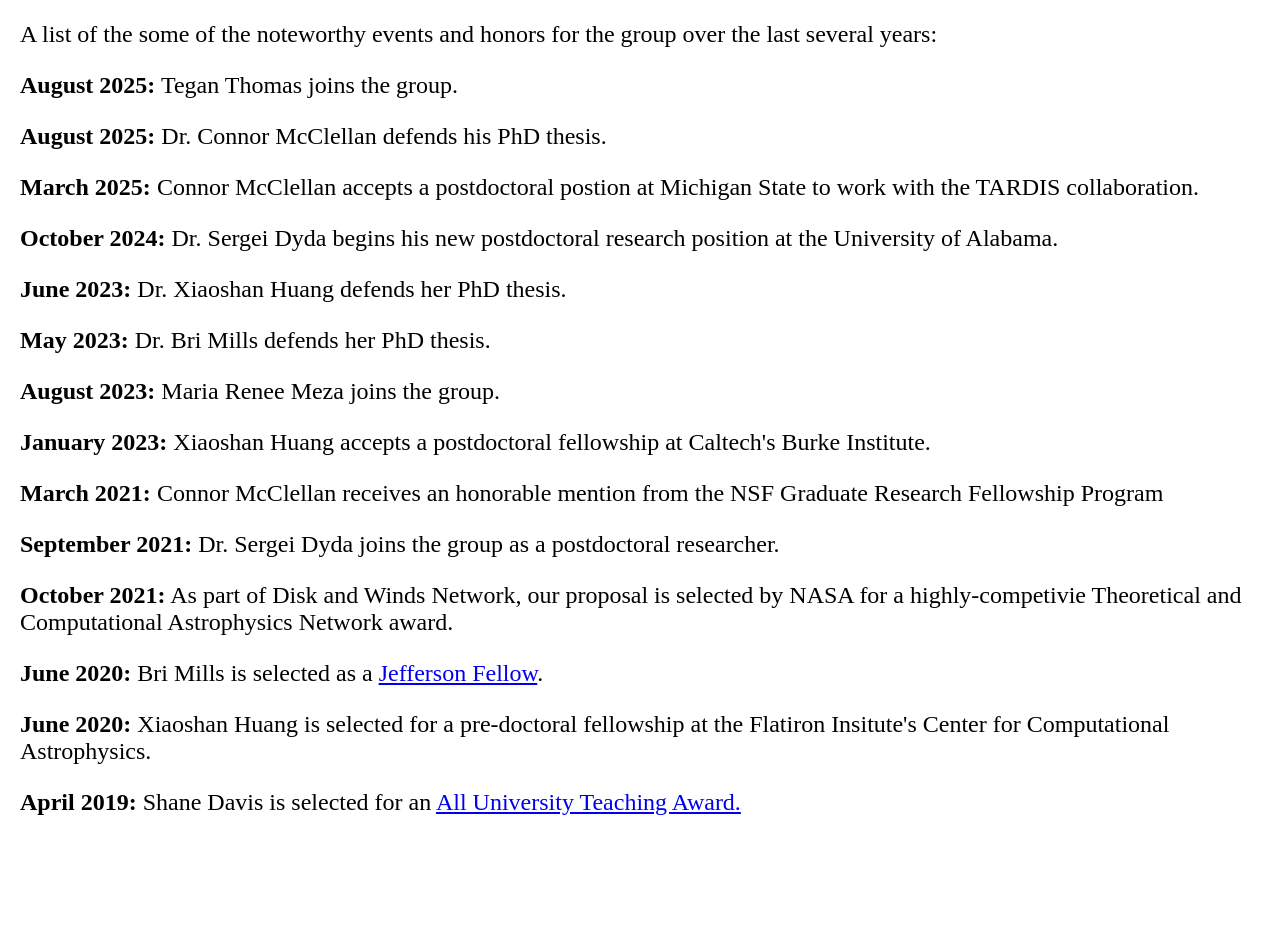
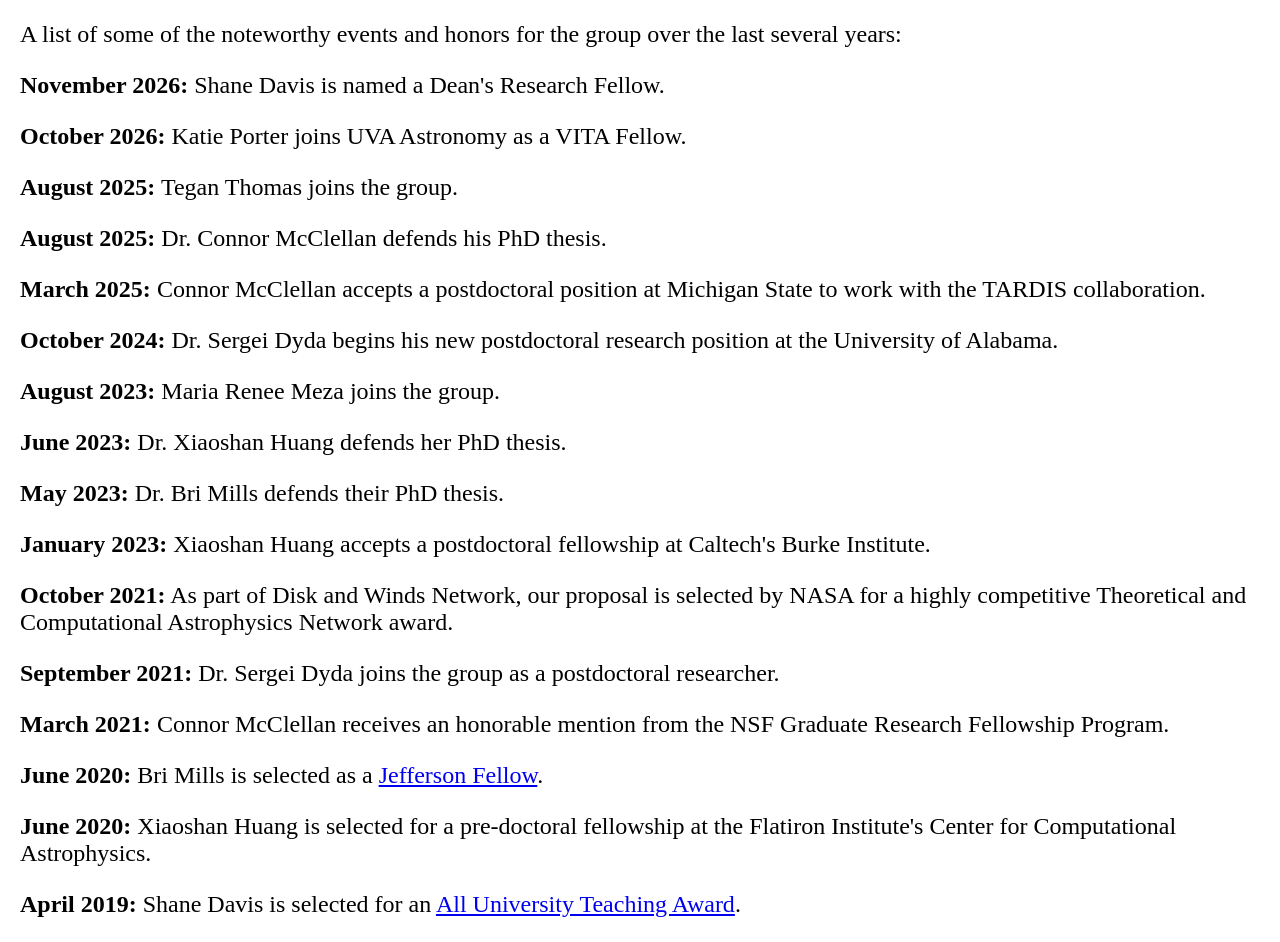
Before and after one commit to swdavis/swdavis.github.io, a plain HTML site: page news.html in a window 1280 px wide. Shown: the part 110-1052 px from the top of the page. Before the commit the page ends 950 px from the top, so only its background shows below. Drawn offline with Linux system fonts and the light colour scheme.

Commit message:
News: add Porter VITA Fellow and Dean's Research Fellow items; fix typos and ordering

```diff
--- a/news.html
+++ b/news.html
@@ -29,21 +29,23 @@
 </div>
 
     <div class="heading">
-  <p>A list of the some of the noteworthy events and honors for the group over the last several years:</p>
+  <p>A list of some of the noteworthy events and honors for the group over the last several years:</p>
+  <p><b>November 2026:</b> Shane Davis is named a Dean's Research Fellow.</p>
+  <p><b>October 2026:</b> Katie Porter joins UVA Astronomy as a VITA Fellow.</p>
   <p><b>August 2025:</b> Tegan Thomas joins the group.</p>
   <p><b>August 2025:</b> Dr. Connor McClellan defends his PhD thesis.</p>
-  <p><b>March 2025:</b> Connor McClellan accepts a postdoctoral postion at Michigan State to work with the TARDIS collaboration.</p>
+  <p><b>March 2025:</b> Connor McClellan accepts a postdoctoral position at Michigan State to work with the TARDIS collaboration.</p>
   <p><b>October 2024:</b> Dr. Sergei Dyda begins his new postdoctoral research position at the University of Alabama.</p>
+  <p><b>August 2023:</b> Maria Renee Meza joins the group.</p>
   <p><b>June 2023:</b> Dr. Xiaoshan Huang defends her PhD thesis.</p>
-  <p><b>May 2023:</b> Dr. Bri Mills defends her PhD thesis.</p>
-  <p><b>August 2023:</b> Maria Renee Meza joins the group.</p>
+  <p><b>May 2023:</b> Dr. Bri Mills defends their PhD thesis.</p>
   <p><b>January 2023:</b> Xiaoshan Huang accepts a postdoctoral fellowship at Caltech's Burke Institute.</p>
-  <p><b>March 2021:</b> Connor McClellan receives an honorable mention from the NSF Graduate Research Fellowship Program</p>
+  <p><b>October 2021:</b> As part of Disk and Winds Network, our proposal is selected by NASA for a highly competitive Theoretical and Computational Astrophysics Network award.</p>
   <p><b>September 2021:</b> Dr. Sergei Dyda joins the group as a postdoctoral researcher.</p>
-  <p><b>October 2021:</b> As part of Disk and Winds Network, our proposal is selected by NASA for a highly-competivie Theoretical and Computational Astrophysics Network award.</p>
+  <p><b>March 2021:</b> Connor McClellan receives an honorable mention from the NSF Graduate Research Fellowship Program.</p>
   <p><b>June 2020:</b> Bri Mills is selected as a <a href="https://news.virginia.edu/content/jefferson-scholars-foundation-awards-fellowships-record-31-graduate-students">Jefferson Fellow</a>.</p>
-  <p><b>June 2020:</b> Xiaoshan Huang is selected for a pre-doctoral fellowship at the Flatiron Insitute's Center for Computational Astrophysics.</p>
-  <p><b>April 2019:</b> Shane Davis is selected for an <a href="https://news.virginia.edu/content/award-winning-professors-how-we-change-students-lives">All University Teaching Award.</a>
+  <p><b>June 2020:</b> Xiaoshan Huang is selected for a pre-doctoral fellowship at the Flatiron Institute's Center for Computational Astrophysics.</p>
+  <p><b>April 2019:</b> Shane Davis is selected for an <a href="https://news.virginia.edu/content/award-winning-professors-how-we-change-students-lives">All University Teaching Award</a>.</p>
 </div>
 
 
```
